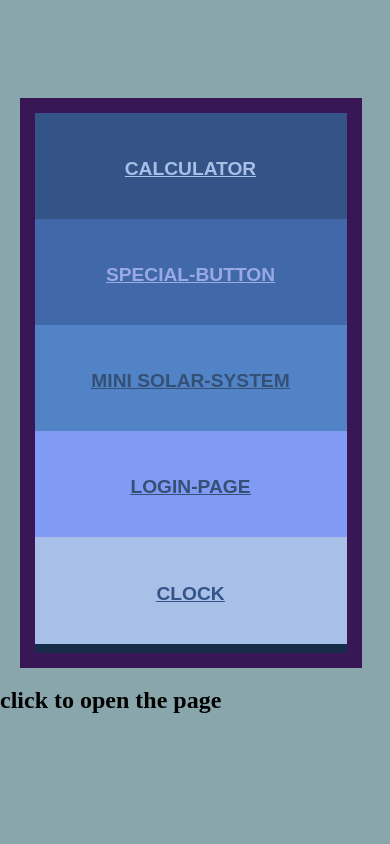
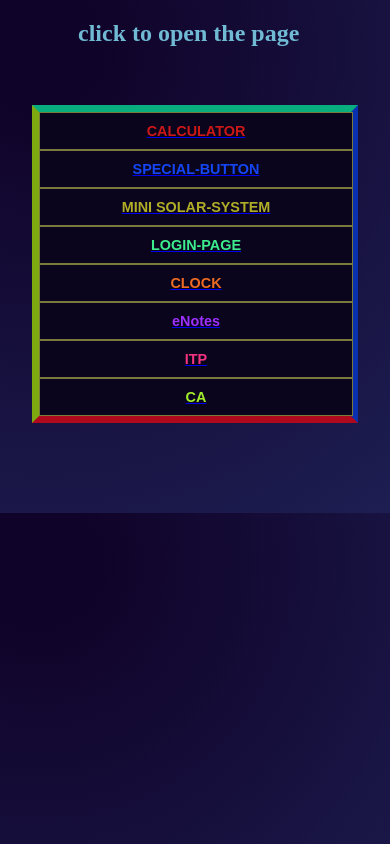
Before and after one commit to adityasuryawanshi7/work-page, a plain HTML site: page index.html in a window 390 px wide. Drawn offline with Linux system fonts and the light colour scheme.

Commit message:
Add files via upload

```diff
--- a/index.html
+++ b/index.html
@@ -12,6 +12,9 @@
 
 <body>
 
+    <h2>
+        click to open the page
+    </h2>
 
     <div id="all">
         <a href="https://adityasuryawanshi7.github.io/calculator/">
@@ -29,10 +32,17 @@
         <a href="https://adityasuryawanshi7.github.io/clock/">
             <div class="a" id="e">CLOCK</div>
         </a>
+        <a href="https://adityasuryawanshi7.github.io/eNotes/">
+            <div class="a" id="f">eNotes</div>
+        </a>
+        <a href="https://adityasuryawanshi7.github.io/ITP/">
+            <div class="a" id="g">ITP</div>
+        </a>
+        <a href="https://adityasuryawanshi7.github.io/CA/">
+            <div class="a" id="h">CA</div>
+        </a>
     </div>
-    <h2>
-        click to open the page
-    </h2>
+
 
 
 
--- a/style.css
+++ b/style.css
@@ -1,99 +1,93 @@
-body{
+body {
+    margin: 0;
+    background: radial-gradient(circle farthest-corner at 10% 10%, #100329 10%, rgb(41, 54, 119) 180%);
 
-    margin:0%;
-    background: #1b566185;
-}
-#all{
-    height:620px;
-    width: 80%;
-    border: 15px solid rgb(57, 23, 86);
-    padding: 0%;
-    border-radius:0%;
-    margin-top:3%;
-    background: rgb(22, 44, 72);
-    margin-left: 8.4%;
+    justify-content: center;
 
 }
-.a{
-    background: blue;
+h2{
+    color:rgb(112, 186, 212);
+    margin-left: 20%;
+}
+#all {
+    height: auto; /* Fixed height ko avoid karein */
+    width: 80%;
+    border-top: 7px solid rgb(9, 174, 127);
+    border-bottom: 7px solid rgb(174, 9, 28);
+    border-right: 7px solid rgb(9, 48, 174);
+    border-left: 7px solid rgb(126, 170, 16);
+    padding: 0;
+    border-radius: 0;
+    margin: 3% auto 90px auto; /* Centered horizontally */
+    background: rgb(33, 70, 119);
+    text-decoration: none;
+}
+
+.a {
+    background: #0a051c;
+    border: 0.2px solid rgb(121, 122, 60);
     height: 100px;
-    width:100%;
+    width: 100%;
     display: flex;
     justify-content: space-around;
     flex-wrap: nowrap;
     align-items: center;
     font-weight: bolder;
-    font-size:120%;
+    font-size: 120%;
     font-family: Arial, Helvetica, sans-serif;
-    border-radius:0%;
-    text-decoration: underline;
+    border-radius: 0;
+    text-decoration: wavy;
     padding-top: 2%;
 }
-#a{
-    background: #345488;
-    color:#a8bfe7;
-    /*background-image: url("Screenshot\ 2024-02-13\ 164240.png");*/
+
+/* Common styling for navigation links */
+#a, #b, #c, #d, #e, #f, #g, #h {
+    background: #0a051c;
+    text-decoration: none;
+    color: inherit;
 }
-#b{
-    background: #4169aa;
-    color:#99a9e3;
-    /*background-image: url("Screenshot\ 2024-02-13\ 164648.png");
-    background-size:calc(600px);*/
+
+#a { color: #ca1818; }
+#b { color: #1545f5; }
+#c { color: #b0ad28; }
+#d { color: #3cec8e; }
+#e { color: #ed6b24; }
+#f { color: #9c31ff; }
+#g { color: #f43380; }
+#h { color: #a2ed2a; }
+
+@media (max-width: 1024px) {
+    #all {
+        width: 90%;
+    }
+    .a {
+        font-size: 110%;
+    }
+
 }
-#c{
-    background: #5183c6;
-    color:#355075;
-   /* background-image: url("Screenshot\ 2024-02-13\ 165223.png");
-    background-size:calc(700px);*/
+
+
+@media (max-width: 768px) {
+    #all {
+        width: 95%;
+        margin-top: 10%;
+    }
+    .a {
+        flex-wrap: wrap; /* Items wrap on smaller screens */
+        font-size: 100%;
+    }
 }
-#d{
-    background: #819af3;
-    color:#355075;
-    /*background-image: url("Screenshot\ 2024-02-13\ 165841.png");
-    background-size:calc(300px);*/
-}
-#e{
-    background: #a8bfe7;
-    color:#345488;
-    /*background-image: url("Screenshot\ 2024-02-13\ 170445.png");
-    background-size:calc(600px);
-    background-repeat:inherit;
-    object-fit: cover;*/
-}
-@media (max-width:785px ){
-    #all{
-        margin-top:30%;
-        height:540px;
+
+@media (max-width: 480px) {
+    #all {
         width: 80%;
-        margin-top: 25%;
-        margin-left: 5%;
+        margin-top: 15%;
+        height: 100%;
 
     }
-/*    #a{
-        color:white;
-        background-image: url("Screenshot\ 2024-02-13\ 164240.png");
+    .a {
+        font-size: 90%;
+        height: 100%;
+        padding: 10px 0;
     }
-    #b{
-        color:white;
-        background-image: url("Screenshot\ 2024-02-13\ 164648.png");
-        background-size:calc(600px);
-    }
-    #c{
-        color:white;
-        background-image: url("Screenshot\ 2024-02-13\ 165223.png");
-        background-size:calc(700px);
-    }
-    #d{
-        background-image: url("Screenshot\ 2024-02-13\ 165841.png");
-        color:white;
-        background-size:calc(300px);
-    }
-    #e{
-        color:white;
-        background-image: url("Screenshot\ 2024-02-13\ 170445.png");
-        background-size:calc(600px);
-        background-repeat:inherit;
-        object-fit: cover;
-    }
-*/
 }
```
Also changed, not shown: first.js (added).
